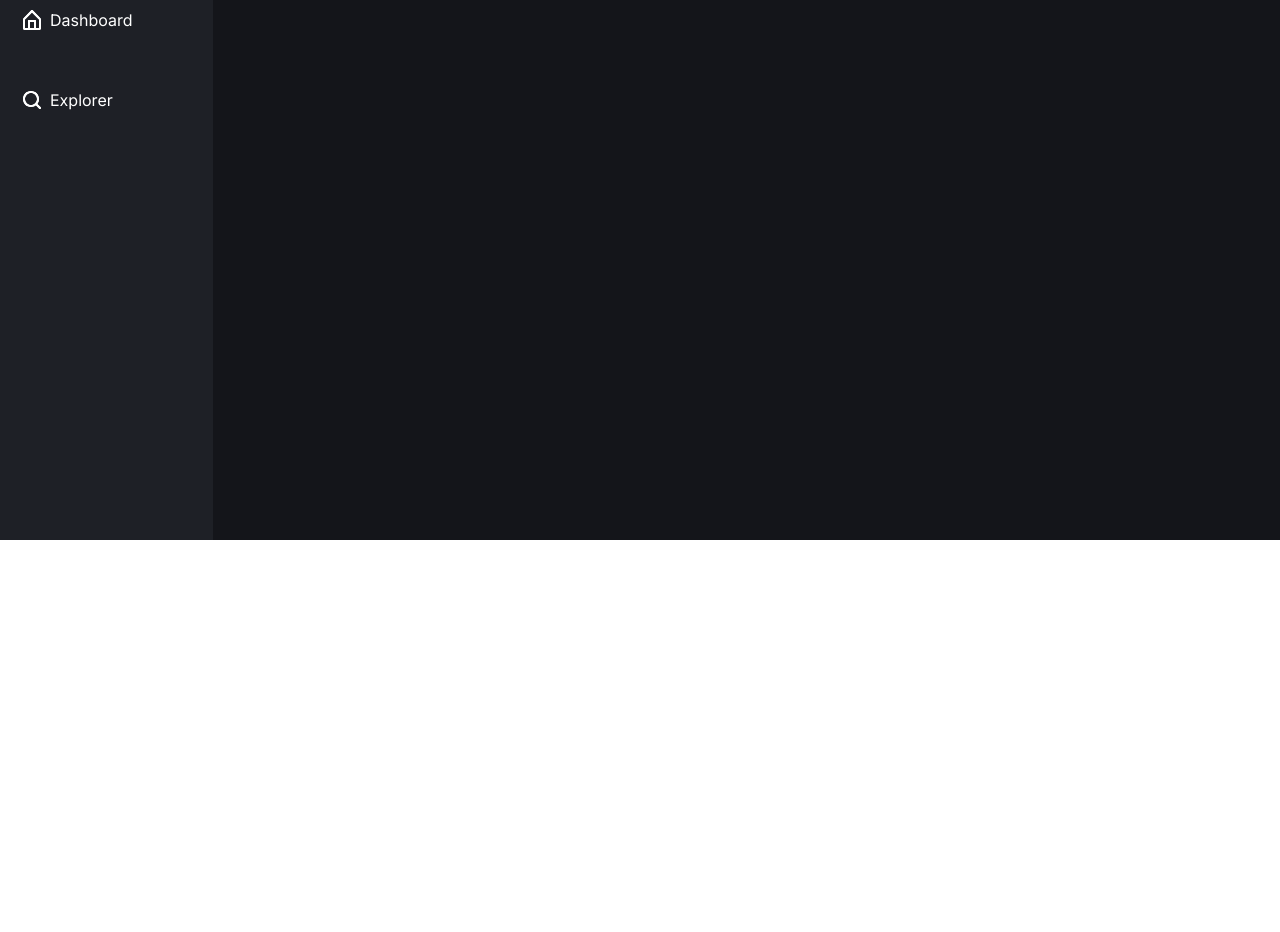
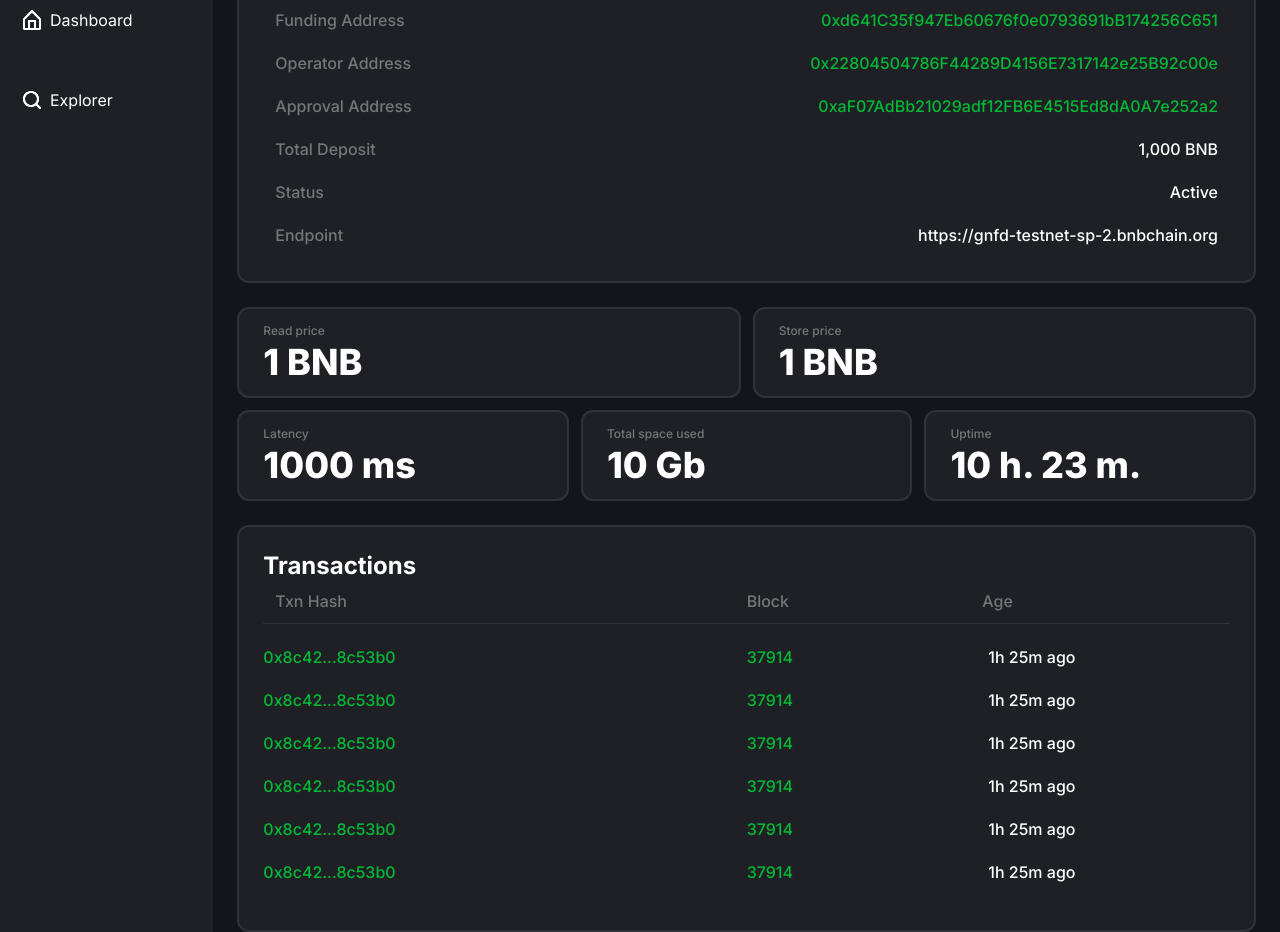
Before and after one commit to ENTITY514/decentrathon, a React (Create React App) app: page /provider in a window 1280 px wide. Before the commit this address had no page. Shown: the part 260-1192 px from the top of the page. Before the commit the page ends 800 px from the top, so only its background shows below. Built offline with nearby package versions, Linux system fonts and the light colour scheme.

Commit message:
transactions

```diff
--- a/src/App.tsx
+++ b/src/App.tsx
@@ -3,6 +3,7 @@ import style from './App.module.css';
 import { Nav } from './Components/Nav/nav';
 import { Dashboard } from './Pages/Dashboard/dashboard';
 import { Explorer } from './Pages/Explorer/explorer';
+import { Provider } from './Pages/Providers/provider';
 
 export const App = () => {
   return (
@@ -13,6 +14,7 @@ export const App = () => {
           <Routes>
             <Route path={""} element={<Dashboard />} />
             <Route path={"explorer"} element={<Explorer />} />
+            <Route path={"provider"} element={<Provider />} />
           </Routes>
         </div>
       </BrowserRouter>
--- a/src/Components/InfoBox/infoBox.tsx
+++ b/src/Components/InfoBox/infoBox.tsx
@@ -9,7 +9,7 @@ interface IInfoBox {
 
 export const InfoBox: React.FC<IInfoBox> = ({ label, value }) => {
     return (
-        <Wrapper padding='12px 24px' width='200px' margin='0'>
+        <Wrapper padding='12px 24px' margin='0'>
             <Text color={TextStyle.GREY} fontSize='12px'>{label}</Text>
             <Title title={value} />
         </Wrapper>
--- a/src/Pages/Dashboard/Components/ActiveServiceProviders/activeServiceProviders.tsx
+++ b/src/Pages/Dashboard/Components/ActiveServiceProviders/activeServiceProviders.tsx
@@ -3,6 +3,7 @@ import { Text, TextStyle } from '../../../../UI/Text/text';
 import { ISizes, Title } from '../../../../UI/Title/title';
 import { Wrapper } from '../../../../UI/Wrapper/wrapper';
 import style from "./activeServiceProviders.module.css"
+import { useNavigate } from "react-router-dom"
 
 
 export const ActiveServiceProviders: React.FC = () => {
@@ -13,6 +14,7 @@ export const ActiveServiceProviders: React.FC = () => {
         "Name (0x6f...196)",
         "Name (0x6f...196)",
     ]
+    const nav = useNavigate()
     return (
         <Wrapper padding='24px' margin='0'>
             <div className={style.box}>
@@ -21,7 +23,7 @@ export const ActiveServiceProviders: React.FC = () => {
                     {
                         providers.map(provider => {
                             return (
-                                <div className={style.provider_wrapper} key={nanoid()}>
+                                <div className={style.provider_wrapper} key={nanoid()} onClick={() => { nav("provider") }}>
                                     <Text color={TextStyle.GREEN}>{provider}</Text>
                                 </div>
                             )
--- /dev/null
+++ b/src/Pages/Providers/Components/InfoBoxes/infoBoxes.module.css
@@ -0,0 +1,17 @@
+.container {
+    display: grid;
+    grid-template-rows: 1fr 1fr;
+    grid-gap: 12px;
+}
+
+.box_one {
+    display: grid;
+    grid-template-columns: 1fr 1fr;
+    grid-gap: 12px;
+}
+
+.box_two {
+    display: grid;
+    grid-template-columns: 1fr 1fr 1fr;
+    grid-gap: 12px;
+}
--- /dev/null
+++ b/src/Pages/Providers/Components/InfoBoxes/infoBoxes.tsx
@@ -0,0 +1,18 @@
+import { InfoBox } from '../../../../Components/InfoBox/infoBox';
+import style from './infoBoxes.module.css';
+
+export const InfoBoxes = () => {
+    return (
+        <div className={style.container}>
+            <div className={style.box_one}>
+                <InfoBox label={'Read price'} value={'1 BNB'} />
+                <InfoBox label={'Store price'} value={'1 BNB'} />
+            </div>
+            <div className={style.box_two}>
+                <InfoBox label={'Latency'} value={'1000 ms'} />
+                <InfoBox label={'Total space used'} value={'10 Gb'} />
+                <InfoBox label={'Uptime'} value={'10 h. 23 m.'} />
+            </div>
+        </div>
+    );
+}
--- /dev/null
+++ b/src/Pages/Providers/Components/Information/information.module.css
@@ -0,0 +1,5 @@
+.row {
+    display: flex;
+    justify-content: space-between;
+    padding: 12px;
+}
--- /dev/null
+++ b/src/Pages/Providers/Components/Information/information.tsx
@@ -0,0 +1,46 @@
+import { Text, TextStyle } from '../../../../UI/Text/text';
+import { ISizes, Title } from '../../../../UI/Title/title';
+import { Wrapper } from '../../../../UI/Wrapper/wrapper';
+import style from './information.module.css';
+
+export const Infomations = () => {
+    return (
+        <Wrapper padding='24px' margin='0'>
+            <Title title={'Information'} size={ISizes.MEDIUM} />
+            <div className={style.info_box}>
+                <div className={style.row}>
+                    <Text color={TextStyle.GREY} >SP Name</Text>
+                    <Text color={TextStyle.GREEN}>Zenon</Text>
+                </div>
+                <div className={style.row}>
+                    <Text color={TextStyle.GREY} >Seal Address</Text>
+                    <Text color={TextStyle.GREEN}>0xE4F1Ac4B9312724D2819347c5c91252b650C4AEb</Text>
+                </div>
+                <div className={style.row}>
+                    <Text color={TextStyle.GREY} >Funding Address</Text>
+                    <Text color={TextStyle.GREEN}>0xd641C35f947Eb60676f0e0793691bB174256C651</Text>
+                </div>
+                <div className={style.row}>
+                    <Text color={TextStyle.GREY} >Operator Address</Text>
+                    <Text color={TextStyle.GREEN}>0x22804504786F44289D4156E7317142e25B92c00e</Text>
+                </div>
+                <div className={style.row}>
+                    <Text color={TextStyle.GREY} >Approval Address</Text>
+                    <Text color={TextStyle.GREEN}>0xaF07AdBb21029adf12FB6E4515Ed8dA0A7e252a2</Text>
+                </div>
+                <div className={style.row}>
+                    <Text color={TextStyle.GREY} >Total Deposit</Text>
+                    <Text color={TextStyle.WHITE}>1,000 BNB</Text>
+                </div>
+                <div className={style.row}>
+                    <Text color={TextStyle.GREY} >Status</Text>
+                    <Text color={TextStyle.WHITE}>Active</Text>
+                </div>
+                <div className={style.row}>
+                    <Text color={TextStyle.GREY} >Endpoint</Text>
+                    <Text color={TextStyle.WHITE}>https://gnfd-testnet-sp-2.bnbchain.org</Text>
+                </div>
+            </div>
+        </Wrapper>
+    );
+}
--- /dev/null
+++ b/src/Pages/Providers/Components/Transactions/transactions.module.css
@@ -0,0 +1,15 @@
+.row {
+    display: grid;
+    grid-template-columns: 2fr 1fr 1fr;
+    margin: 24px 0;
+}
+
+.header {
+    display: grid;
+    grid-template-columns: 2fr 1fr 1fr;
+    border-bottom: 1px solid #2E323A;
+    padding:12px;
+
+}
+
+.info_box {}
--- /dev/null
+++ b/src/Pages/Providers/Components/Transactions/transactions.tsx
@@ -0,0 +1,56 @@
+import { Text, TextStyle } from '../../../../UI/Text/text';
+import { ISizes, Title } from '../../../../UI/Title/title';
+import { Wrapper } from '../../../../UI/Wrapper/wrapper';
+import style from './transactions.module.css';
+
+export const Transactions = () => {
+    return (
+        <Wrapper padding='24px' margin='0'>
+            <Title title={'Transactions'} size={ISizes.MEDIUM} />
+
+            <div className={style.header}>
+                <Text color={TextStyle.GREY} >Txn Hash</Text>
+                <Text color={TextStyle.GREY} >Block</Text>
+                <Text color={TextStyle.GREY} >Age</Text>
+            </div>
+
+            <div className={style.info_box}>
+                <div className={style.row}>
+                    <Text color={TextStyle.GREEN} >0x8c42...8c53b0</Text>
+                    <Text color={TextStyle.GREEN} >37914</Text>
+                    <Text color={TextStyle.WHITE} >1h 25m ago</Text>
+                </div>
+
+                <div className={style.row}>
+                    <Text color={TextStyle.GREEN} >0x8c42...8c53b0</Text>
+                    <Text color={TextStyle.GREEN} >37914</Text>
+                    <Text color={TextStyle.WHITE} >1h 25m ago</Text>
+                </div>
+
+                <div className={style.row}>
+                    <Text color={TextStyle.GREEN} >0x8c42...8c53b0</Text>
+                    <Text color={TextStyle.GREEN} >37914</Text>
+                    <Text color={TextStyle.WHITE} >1h 25m ago</Text>
+                </div>
+
+                <div className={style.row}>
+                    <Text color={TextStyle.GREEN} >0x8c42...8c53b0</Text>
+                    <Text color={TextStyle.GREEN} >37914</Text>
+                    <Text color={TextStyle.WHITE} >1h 25m ago</Text>
+                </div>
+
+                <div className={style.row}>
+                    <Text color={TextStyle.GREEN} >0x8c42...8c53b0</Text>
+                    <Text color={TextStyle.GREEN} >37914</Text>
+                    <Text color={TextStyle.WHITE} >1h 25m ago</Text>
+                </div>
+
+                <div className={style.row}>
+                    <Text color={TextStyle.GREEN} >0x8c42...8c53b0</Text>
+                    <Text color={TextStyle.GREEN} >37914</Text>
+                    <Text color={TextStyle.WHITE} >1h 25m ago</Text>
+                </div>
+            </div>
+        </Wrapper>
+    );
+}
--- /dev/null
+++ b/src/Pages/Providers/provider.module.css
@@ -0,0 +1,5 @@
+.container{
+    display: grid;
+    grid-template-columns: 1fr;
+    grid-gap: 24px;
+}
--- /dev/null
+++ b/src/Pages/Providers/provider.tsx
@@ -0,0 +1,16 @@
+import { Title } from '../../UI/Title/title';
+import { InfoBoxes } from './Components/InfoBoxes/infoBoxes';
+import { Infomations } from './Components/Information/information';
+import { Transactions } from './Components/Transactions/transactions';
+import style from './provider.module.css';
+
+export const Provider = () => {
+    return (
+        <div className={style.container}>
+            <Title title={'Provider'} />
+            <Infomations />
+            <InfoBoxes />
+            <Transactions />
+        </div>
+    );
+}
```
